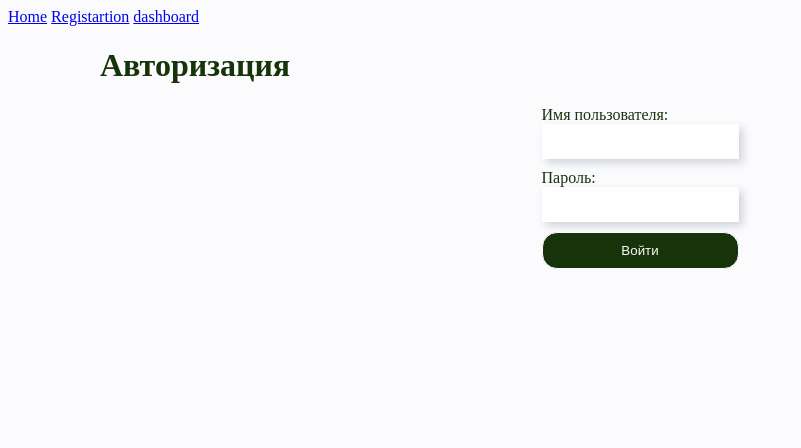
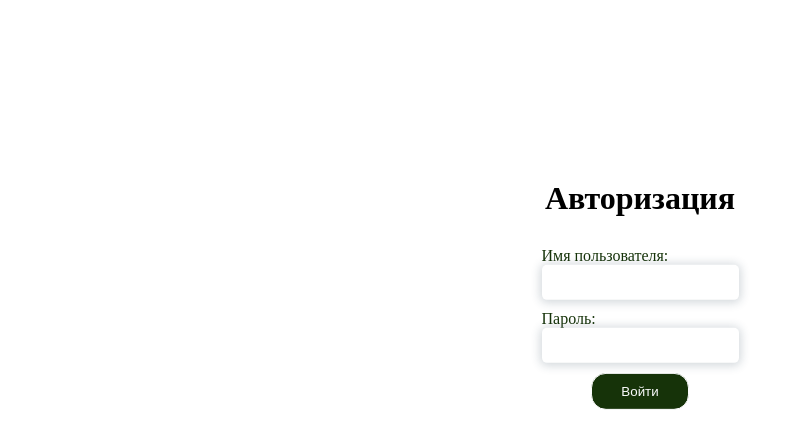
Before and after one commit to SimpleFreak/PensionHackathonFrontend, a SvelteKit app: page / in a window 1280 px wide. Shown: the top 448 px of the page, without its empty margins (0-801 px from the left). Built offline with nearby package versions, Linux system fonts and the light colour scheme.

Commit message:
фиксы + UI дашборда

```diff
--- a/src/components/Button.svelte
+++ b/src/components/Button.svelte
@@ -11,6 +11,7 @@
     background-color: #163309;
     border: 1px solid;
     border-radius: 15px;
-    padding: 10px;
+    padding: 10px 15%;
+    max-width: 200px;
 }
 </style>
--- a/src/components/Radio.svelte
+++ b/src/components/Radio.svelte
@@ -26,6 +26,10 @@
     flex-direction: row;
     justify-content: center;
     align-items: center;
+    margin-bottom: 50px;
+    background-color: #fff;
+    padding: 20px;
+    border-radius: 15px;
   }
   .ctgr__btn{
     color: rgba(42, 38, 38, 0.6);
@@ -36,7 +40,7 @@
     line-height: 100%;
     border-radius: 19px;
 
-    background: #fbfdfe;
+    background: #fff;
     padding: 12px 24px;
     justify-content: center;
     align-items: center;
--- a/src/components/RegistrationPopup.svelte
+++ b/src/components/RegistrationPopup.svelte
@@ -94,6 +94,14 @@
 {/if}
 
 <style>
+    form {
+          display: flex;
+          flex-direction: column;
+
+          align-items: center;
+          max-width: 400px;
+          margin: 0px auto;
+        }
     .overlay {
       position: fixed;
       top: 0;
--- a/src/components/Users.svelte
+++ b/src/components/Users.svelte
@@ -4,7 +4,7 @@
 import { onMount } from 'svelte';
 import LoadingPopup from './LoadingPopup.svelte';
 import { fade } from 'svelte/transition';
-  import RegistrationPopup from './RegistrationPopup.svelte';
+import RegistrationPopup from './RegistrationPopup.svelte';
 
 let isLoading = true
 let isDeleting = false
--- a/src/routes/+layout.svelte
+++ /dev/null
@@ -1,16 +0,0 @@
-<script>
-import './app.css'
-let {children} = $props()
-</script>
-
-<nav>
-    <a href="/">Home</a>
-    <a href="/register">Registartion</a>
-    <a href="/dashboard">dashboard</a>
-</nav>
-
-{@render children()}
-
-<style>
-
-</style>
--- a/src/routes/+page.svelte
+++ b/src/routes/+page.svelte
@@ -41,14 +41,7 @@
       </script>
 
       <div class="container">
-        {#if success}
-          <p>Авторизация успешна!</p>
-        {/if}
-
-        {#if error}
-          <p class="error">{error}</p>
-        {/if}
-        <h1>Авторизация</h1>
+        <h1 style="text-align: center; margin-bottom: 30px">Авторизация</h1>
         <form on:submit|preventDefault={handleSubmit}>
           <div>
             <label for="login">Имя пользователя:</label>
@@ -62,6 +55,9 @@
 
 
           <Button title='Войти'></Button>
+          {#if error}
+          <p class="error">{error}</p>
+          {/if}
         </form>
         </div>
 
@@ -70,16 +66,15 @@
         .container{
           max-width: 1080px;
           margin: 0px auto;
-        }
-        body{
-        background-color: #FBFBFD;
-        color: #163309;
+          transform: translateY(60%);
         }
         form {
           display: flex;
           flex-direction: column;
-          max-width: 300px;
-          margin: auto;
+
+          align-items: center;
+          max-width: 400px;
+          margin: 0px auto;
         }
         div {
           display: flex;
@@ -97,8 +92,9 @@
           border: 0px;
           padding: 10px;
           background-color: white;
-          -webkit-box-shadow: 4px 4px 8px 0px rgba(34, 60, 80, 0.2);
-          -moz-box-shadow: 4px 4px 8px 0px rgba(34, 60, 80, 0.2);
-          box-shadow: 4px 4px 8px 0px rgba(34, 60, 80, 0.2);
+          -webkit-box-shadow: 0px 1px 10px 2px rgba(34, 60, 80, 0.2);
+          -moz-box-shadow: 0px 1px 10px 2px rgba(34, 60, 80, 0.2);
+          box-shadow: 0px 1px 10px 2px rgba(34, 60, 80, 0.2);
+          border-radius: 5px;
     }
     </style>
--- a/src/routes/admin/+page.svelte
+++ b/src/routes/admin/+page.svelte
@@ -1,5 +1,6 @@
 <script>
 // @ts-nocheck
+import '../app.css'
 import Cookies from 'js-cookie'
   import { onMount } from 'svelte';
   import Users from '../../components/Users.svelte';
@@ -14,23 +15,24 @@ onMount(async () =>{
 } )
 </script>
 
-{#if role=='admin'}
+{#if role=='User'}
 <div class="container">
-    <Users></Users>
+    Permission denied
 </div>
 
 {:else}
 <div class="container">
-    Permission denied
+    <Users></Users>
 </div>
 {/if}
 <style>
+
 .container{
     max-width: 1080px;
     margin: 0px auto;
     display: flex;
     flex-direction: column;
-    background-color: #fff;
+    background-color: #eee;
 }
 
 </style>
--- a/src/routes/app.css
+++ b/src/routes/app.css
@@ -1,4 +1,12 @@
+@import url('https://fonts.googleapis.com/css2?family=Nunito+Sans:ital,opsz,wght@0,6..12,200..1000;1,6..12,200..1000&family=Roboto:ital,wght@0,100;0,300;0,400;0,500;0,700;0,900;1,100;1,300;1,400;1,500;1,700;1,900&display=swap');
+html{
+    height: 100%;
+    overflow: hidden;
+}
 body{
-    background-color: #FBFBFD;
+    background-color: #EEEEEE;
     color: #163309;
+    min-height: 100%;
+    height: 100%;
+    font-family: Roboto;
     }
--- a/src/routes/dashboard/+layout.svelte
+++ b/src/routes/dashboard/+layout.svelte
@@ -3,10 +3,6 @@
     let {children} = $props()
     </script>
 
-    <nav>
-        <a href="/dashboard/add_pers">Add Person</a>
-        <a href="/dashboard">dashboard</a>
-    </nav>
 
     {@render children()}
 
--- a/src/routes/dashboard/+page.svelte
+++ b/src/routes/dashboard/+page.svelte
@@ -5,6 +5,7 @@ import Radio from "../../components/Radio.svelte";
 import Diagrams from "../../components/Diagrams.svelte";
 import Table from "../../components/Table.svelte";
 import { onMount } from "svelte";
+  import Files from "../../components/Files.svelte";
 let radioValue='PERSONS';
 let error = '';
 export let users;
@@ -38,19 +39,24 @@ const casesWeb = [
 
 	const options = [{
 		value: 'red',
-		label: 'PERSONS',
+		label: 'РЕЗУЛЬТАТЫ',
 	}, {
 		value: 'blue',
-		label: 'DIAGRAMS',
-	}]
+		label: 'ДИАГРАММЫ',
+	}, {
+    value: 'file',
+    label: 'ФАЙЛЫ',
+  }]
 </script>
 
 <div class="container">
     <Radio {options} bind:userSelected={radioValue}></Radio>
-    {#if radioValue == "PERSONS"}
+    {#if radioValue == "РЕЗУЛЬТАТЫ"}
       <Table {users}></Table>
-    {:else if radioValue == "DIAGRAMS"}
+    {:else if radioValue == "ДИАГРАММЫ"}
       <Diagrams {casesBot} {casesWeb} {radioValue}></Diagrams>
+    {:else if radioValue == "ФАЙЛЫ"}
+      <Files></Files>
     {:else}
       <Diagrams {casesBot} {casesWeb} {radioValue}></Diagrams>
     {/if}
@@ -61,5 +67,6 @@ const casesWeb = [
 .container{
     max-width: 1080px;
     margin: 0px auto;
+    height: 100%;
 }
 </style>
```
Also changed, not shown: src/components/Files.svelte (+42 -15 lines), src/components/Load.svelte (renamed from src/components/LoadingPopup.svelte, +2 -7 lines).
